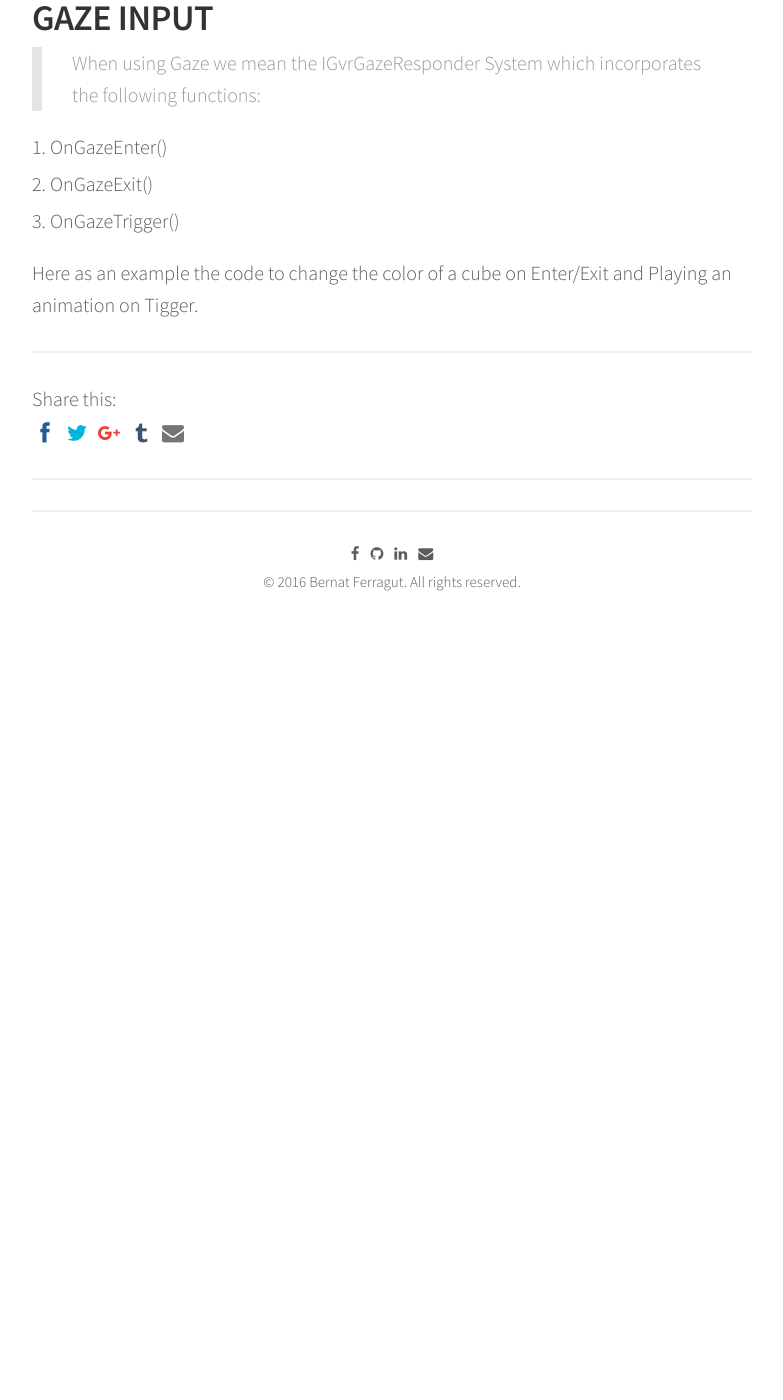
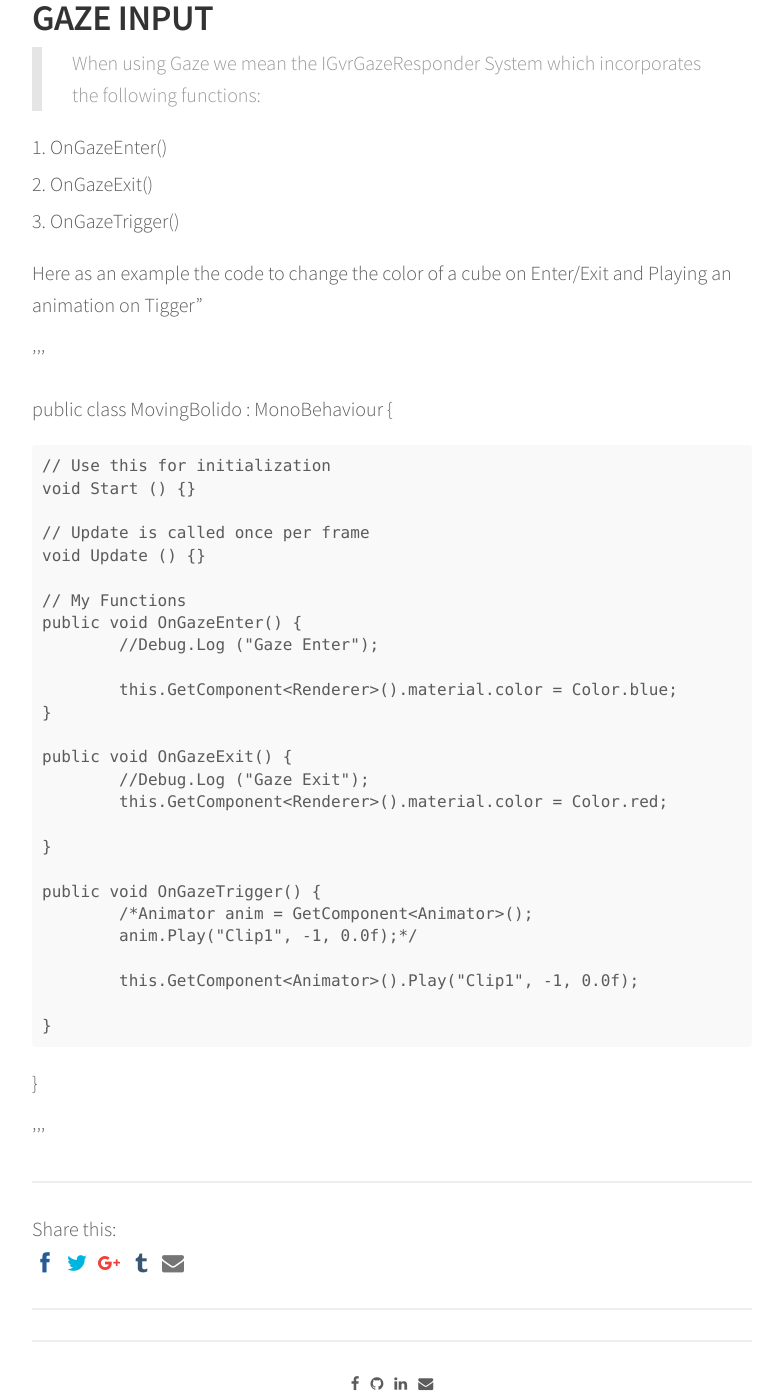
Before and after one commit to bernatferragut/FutureWeb-blog, a Jekyll site: the page built from _posts/17-11-16-VR-Interaction-Part2.md, in a window 1280 px wide and 1400 px high, scrolled down 1134 px. Shown: the whole window, without its empty margins (248-1031 px from the left). Built offline with Jekyll 4.4.1, drawn with Linux system fonts in a browser that asks for light colours; nearby versions of some CDN libraries; comment, search, counter and statistics services are not loaded; before the commit the page ends 1828 px from its top, so only the background shows below that.

Commit message:
Update 17-11-16-VR-Interaction-Part2.md
Code inclusion

```diff
--- a/_posts/17-11-16-VR-Interaction-Part2.md
+++ b/_posts/17-11-16-VR-Interaction-Part2.md
@@ -38,4 +38,39 @@ D. Because they are so basic there is still a lot to experiment and study about
 2. OnGazeExit()
 3. OnGazeTrigger()
 
-Here as an example the code to change the color of a cube on Enter/Exit and Playing an animation on Tigger.
+Here as an example the code to change the color of a cube on Enter/Exit and Playing an animation on Tigger"
+
+'''
+
+public class MovingBolido : MonoBehaviour {
+
+	// Use this for initialization
+	void Start () {}
+
+	// Update is called once per frame
+	void Update () {}
+
+	// My Functions
+	public void OnGazeEnter() {
+		//Debug.Log ("Gaze Enter");
+
+		this.GetComponent<Renderer>().material.color = Color.blue;
+	}
+
+	public void OnGazeExit() {
+		//Debug.Log ("Gaze Exit");
+		this.GetComponent<Renderer>().material.color = Color.red;
+
+	}
+
+	public void OnGazeTrigger() {
+		/*Animator anim = GetComponent<Animator>();
+		anim.Play("Clip1", -1, 0.0f);*/
+
+		this.GetComponent<Animator>().Play("Clip1", -1, 0.0f);
+
+	}
+
+}
+
+'''
```
